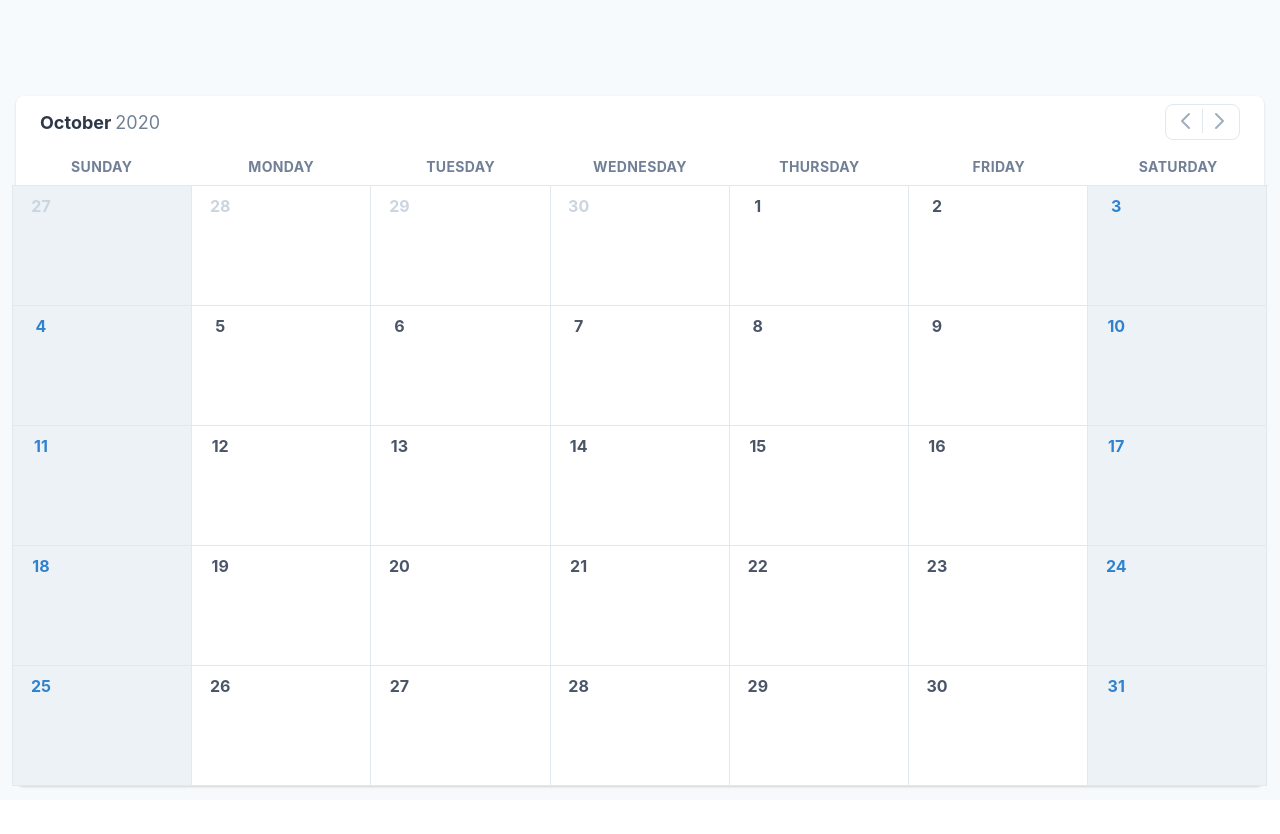
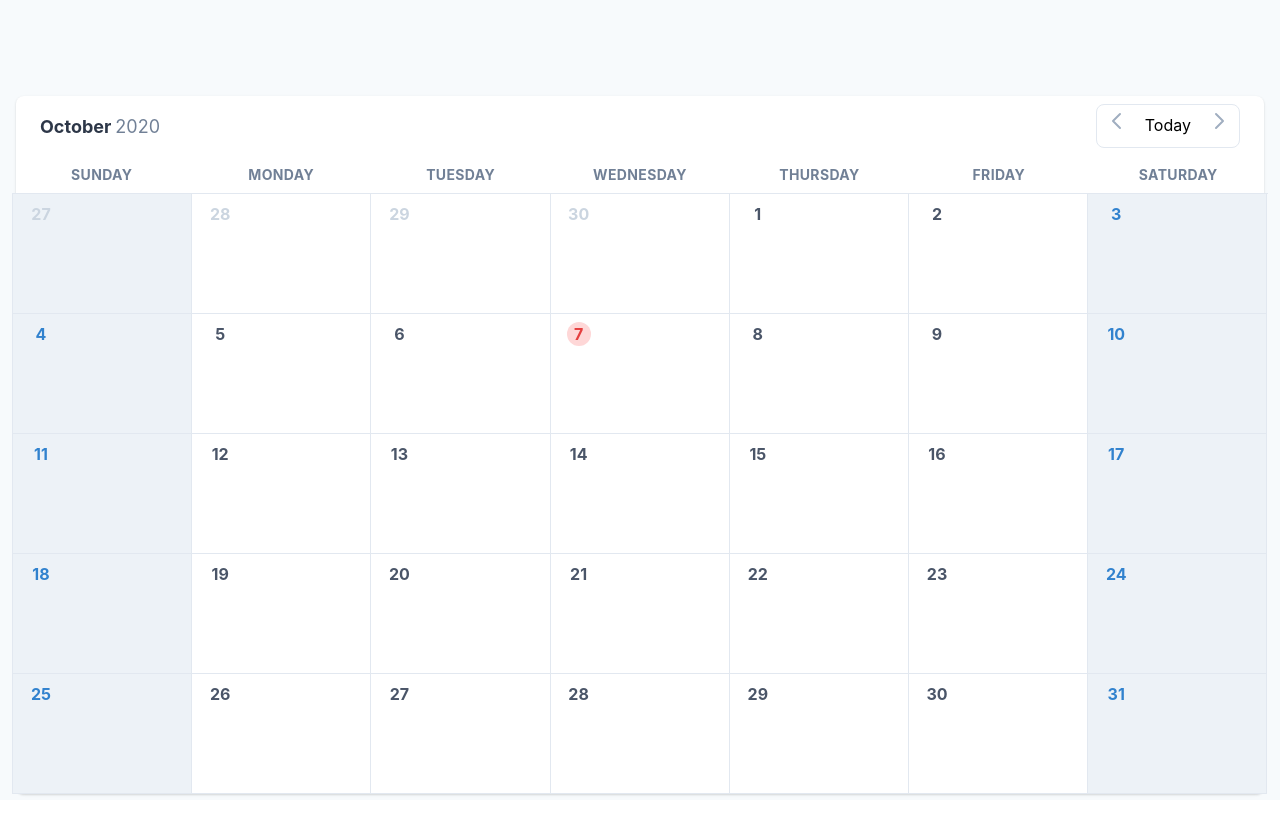
Before and after one commit to spacebromx/calendar-reminders, a React (Create React App) app: page / in a window 1280 px wide. Shown: the top 834 px of the page. Built offline with nearby package versions, Linux system fonts and the light colour scheme.

Commit message:
Added marker for current day

```diff
--- a/src/Store.js
+++ b/src/Store.js
@@ -4,7 +4,7 @@ import {actions} from "./constants";
 const now = new Date()
 
 const initialState = {
-  day: now.getDay(),
+  day: now.getDate(),
   month: now.getMonth(),
   year: now.getFullYear()
 }
--- a/src/components/Calendar.js
+++ b/src/components/Calendar.js
@@ -9,6 +9,15 @@ const Calendar = () => {
   const {state: {month, year}} = useContext(GlobalContext)
   const days = generateCalendar({month, year})
 
+  function isToday({year, month, day}) {
+    const newDate = new Date()
+    const currentDay = newDate.getDate()
+    const currentMonth = newDate.getMonth()
+    const currentYear = newDate.getFullYear()
+
+    return day === currentDay && month === currentMonth && year === currentYear
+  }
+
   return (
     <>
       <Navigation/>
@@ -17,7 +26,7 @@ const Calendar = () => {
 
         <div className="flex flex-wrap border-t border-l">
           {days.map(({day, current}, i) => (
-            <Day key={`${day}-${i}`} number={day} highlight={i % 7 === 0 || (i % 7) === 6} current={current}/>
+            <Day key={`${day}-${i}`} number={day} highlight={i % 7 === 0 || (i % 7) === 6} current={current} today={isToday({year, month, day})} />
           ))}
         </div>
       </div>
--- a/src/components/Day.js
+++ b/src/components/Day.js
@@ -2,12 +2,12 @@ import React from 'react';
 import PropTypes from 'prop-types'
 import cx from 'classnames'
 
-const Day = ({number, highlight, current}) => {
+const Day = ({number, highlight, current, today}) => {
   return (
     <div style={{width: "14.28%", height: "120px"}}
          className={cx('day px-4 pt-2 border-r border-b relative overflow-y-scroll', {'bg-gray-200': highlight})}>
       <div
-        className={cx('inline-flex w-6 h-6 items-center justify-center cursor-pointer text-center leading-none rounded-full transition ease-in-out duration-100 text-gray-400 hover:bg-blue-200 font-bold', {'text-gray-700': current}, {'text-blue-600': current && highlight} )}>{number}
+        className={cx('inline-flex w-6 h-6 items-center justify-center cursor-pointer text-center leading-none rounded-full transition ease-in-out duration-100 text-gray-400 hover:bg-blue-200 font-bold', {'text-gray-700': current}, {'text-blue-600': current && highlight}, {'text-red-600 bg-red-200': today} )}>{number}
       </div>
       <div style={{height: "80px"}} className="overflow-y-auto mt-1">
         {/*<div className="px-2 py-1 rounded-lg mt-1 overflow-hidden border" />*/}
@@ -19,12 +19,14 @@ const Day = ({number, highlight, current}) => {
 Day.propTypes = {
   number: PropTypes.number.isRequired,
   highlight: PropTypes.bool,
-  current: PropTypes.bool
+  current: PropTypes.bool,
+  today: PropTypes.bool
 }
 
 Day.defaultProps = {
   highlight: false,
-  current: false
+  current: false,
+  today: false
 }
 
 export default Day;
--- a/src/components/Header.js
+++ b/src/components/Header.js
@@ -1,10 +1,10 @@
 import React from 'react';
-import {weekDays} from "../constants";
+import {WEEKDAYS} from "../constants";
 
 const Header = () => {
   return (
     <div className="flex flex-wrap">
-      {weekDays.map(day => (
+      {WEEKDAYS.map(day => (
         <div className="px-2 py-2 flex-1" key={day}>
           <div className="text-gray-600 text-sm uppercase tracking-wide font-bold text-center">{day}</div>
         </div>
--- a/src/components/Navigation.js
+++ b/src/components/Navigation.js
@@ -2,22 +2,38 @@ import React, {useContext} from 'react';
 import addMonths from 'date-fns/addMonths'
 import {GlobalContext} from "../Store";
 import {getMonthName} from "../utils";
-import {actions} from "../constants";
+import {actions, TIME_TRAVEL_DIRECTIONS} from "../constants";
 
 const Navigation = () => {
   const {state: {month, year}, dispatch} = useContext(GlobalContext)
   const currentMonth = getMonthName({month, year})
 
-  function handleMonthClick(e, previous) {
-    const newDate = addMonths(new Date(year, month, 1), previous ? -1 : 1)
-
+  function changeDate({day, month, year}) {
     dispatch({
       type: actions.UPDATE_DATE,
       payload: {
+        year,
+        month,
+        day
+      }
+    })
+  }
+
+  function handleMonthClick(e, direction) {
+    let newDate
+
+    if (direction === TIME_TRAVEL_DIRECTIONS.BACK) {
+      newDate = addMonths(new Date(year, month, 1), -1)
+    } else if (direction === TIME_TRAVEL_DIRECTIONS.FORWARD) {
+      newDate = addMonths(new Date(year, month, 1), 1)
+    } else {
+      newDate = new Date()
+    }
+
+    changeDate({
       year: newDate.getFullYear(),
       month: newDate.getMonth(),
       day: 1
-      }
     })
   }
 
@@ -28,23 +44,32 @@ const Navigation = () => {
         <span className="ml-1 text-lg text-gray-600 font-normal">{year}</span>
       </div>
       <div className="border rounded-lg px-1">
-        <button type="button"
+        <button
+          type="button"
           className="leading-none rounded-lg transition ease-in-out duration-100 inline-flex cursor-pointer hover:bg-gray-200 p-1 items-center"
-                onClick={e => handleMonthClick(e, true)}
+          onClick={e => handleMonthClick(e, TIME_TRAVEL_DIRECTIONS.BACK)}
         >
-          <svg className="h-6 w-6 text-gray-500 inline-flex leading-none" fill="none" viewBox="0 0 24 24"
+          <svg
+            className="h-6 w-6 text-gray-500 inline-flex leading-none" fill="none" viewBox="0 0 24 24"
             stroke="currentColor">
             <path strokeLinecap="round" strokeLinejoin="round" strokeWidth="2" d="M15 19l-7-7 7-7"/>
           </svg>
         </button>
-        <div className="border-r inline-flex h-6"/>
-        <button type="button"
+        <button
+          onClick={e => handleMonthClick(e, TIME_TRAVEL_DIRECTIONS.CENTER)}
+          style={{position: 'relative', top: '-2px'}}
+          className="leading-none rounded-lg transition ease-in-out duration-100 inline-flex cursor-pointer hover:bg-gray-200 p-3 items-center">Today
+        </button>
+        <button
+          type="button"
           className="leading-none rounded-lg transition ease-in-out duration-100 inline-flex items-center cursor-pointer hover:bg-gray-200 p-1"
-                onClick={e => handleMonthClick(e, false)}
+          onClick={e => handleMonthClick(e, TIME_TRAVEL_DIRECTIONS.FORWARD)}
         >
-          <svg className="h-6 w-6 text-gray-500 inline-flex leading-none" fill="none" viewBox="0 0 24 24"
+          <svg
+            className="h-6 w-6 text-gray-500 inline-flex leading-none" fill="none" viewBox="0 0 24 24"
             stroke="currentColor">
-            <path strokeLinecap="round" strokeLinejoin="round" strokeWidth="2" d="M9 5l7 7-7 7"/>
+            <path
+              strokeLinecap="round" strokeLinejoin="round" strokeWidth="2" d="M9 5l7 7-7 7"/>
           </svg>
         </button>
       </div>
--- a/src/constants.js
+++ b/src/constants.js
@@ -1,4 +1,10 @@
-export const weekDays = ['Sunday','Monday','Tuesday','Wednesday','Thursday','Friday','Saturday']
+export const WEEKDAYS = ['Sunday','Monday','Tuesday','Wednesday','Thursday','Friday','Saturday']
 export const actions = {
   UPDATE_DATE: 'UPDATE_DATE'
 }
+
+export const TIME_TRAVEL_DIRECTIONS = {
+  CENTER: 'CENTER',
+  FORWARD: 'FORWARD',
+  BACK: 'BACK'
+}
```
Lines whose indentation alone changed are shown as unchanged.
